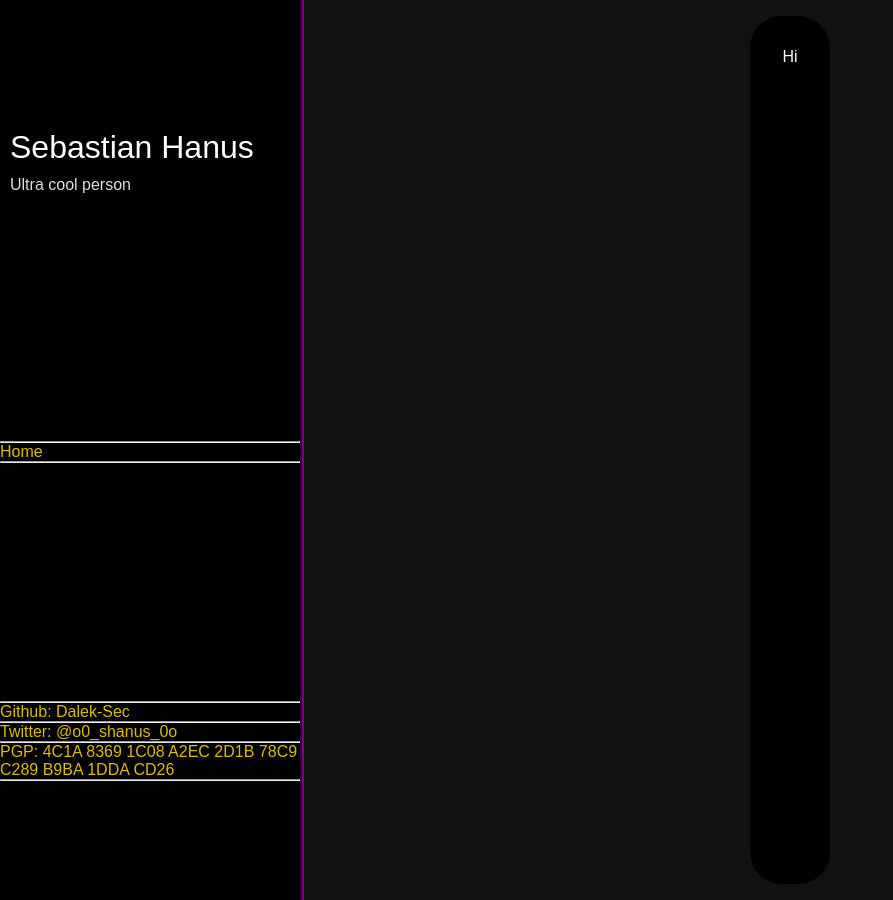
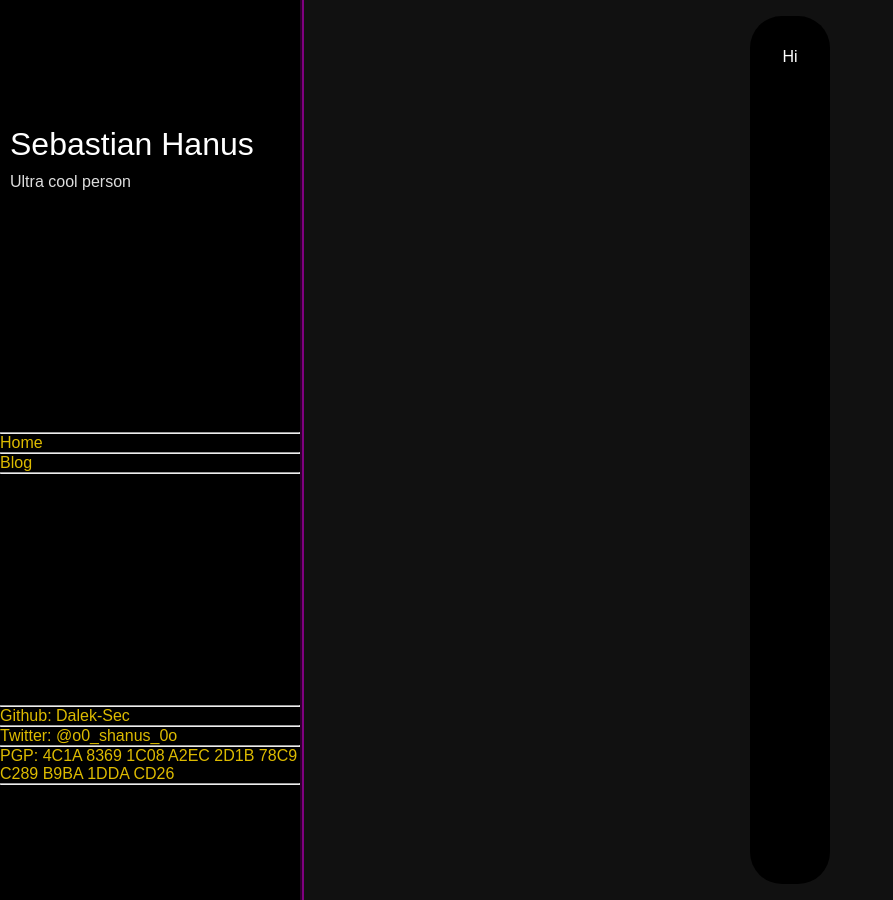
Before and after one commit to Dalek-Sec/mysite, a Jekyll site: the page built from index.html, in a window 1280 px wide. Shown: the whole page, without its empty margins (0-893 px from the left). Built offline with Jekyll 4.4.1, drawn with Linux system fonts in a browser that asks for light colours.

Commit message:
Start to use data files for sidebar links and make while button clickable instead of just text

```diff
--- /dev/null
+++ b/_data/internallinks.yml
@@ -0,0 +1,5 @@
+ - name: Home
+   link: /
+
+ - name: Blog
+   link: /blog
--- a/_layouts/default.html
+++ b/_layouts/default.html
@@ -16,8 +16,12 @@
 				<p id='minibio'>Ultra cool person</p>
 			</div>
 			<ul id='navigation'>
-				<hr />
-				<li><a href='#'>Home</a></li>
+        {% for item in site.data.internallinks %}
+          <hr />
+          <li><a href="{{ item.link }}">
+            {{ item.name }}
+          </a></li>
+        {% endfor %}
 				<hr />
 			</ul>
       <ul id='authorlinks'>
--- a/stylesheet.css
+++ b/stylesheet.css
@@ -34,7 +34,7 @@ a {
 
 #sidebar ul a {
 	color: #db0;
-	padding-bottom: 5px;
+    display: block;
 }
 
 #sidebar {
```
Also changed, not shown: _data/externallinks.yml (added).
